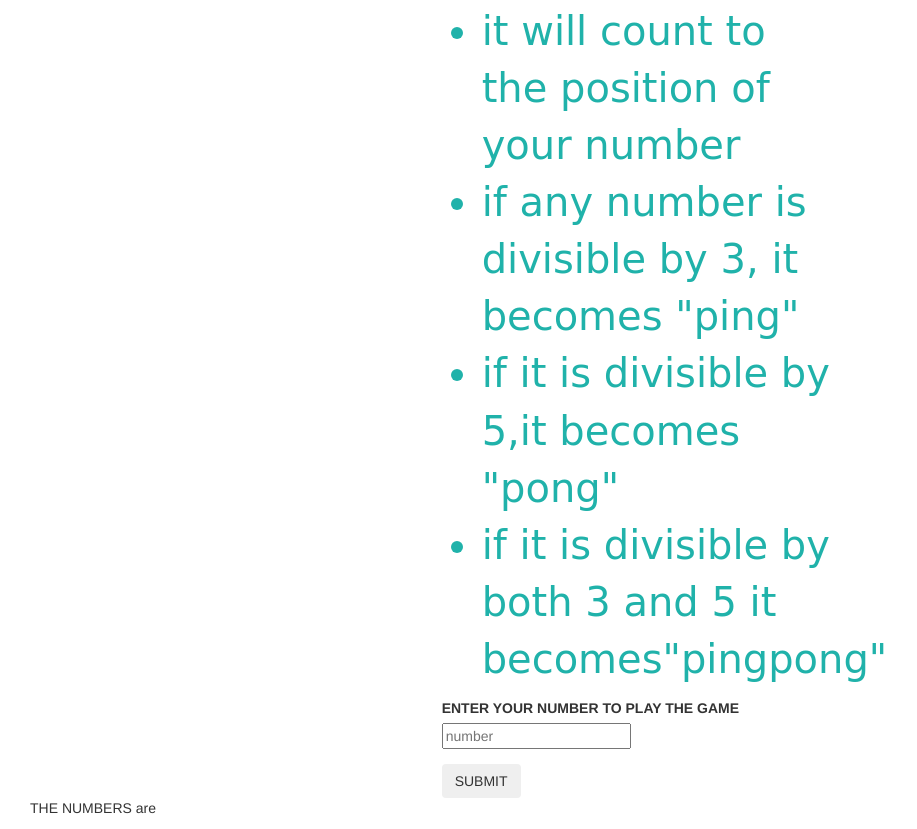
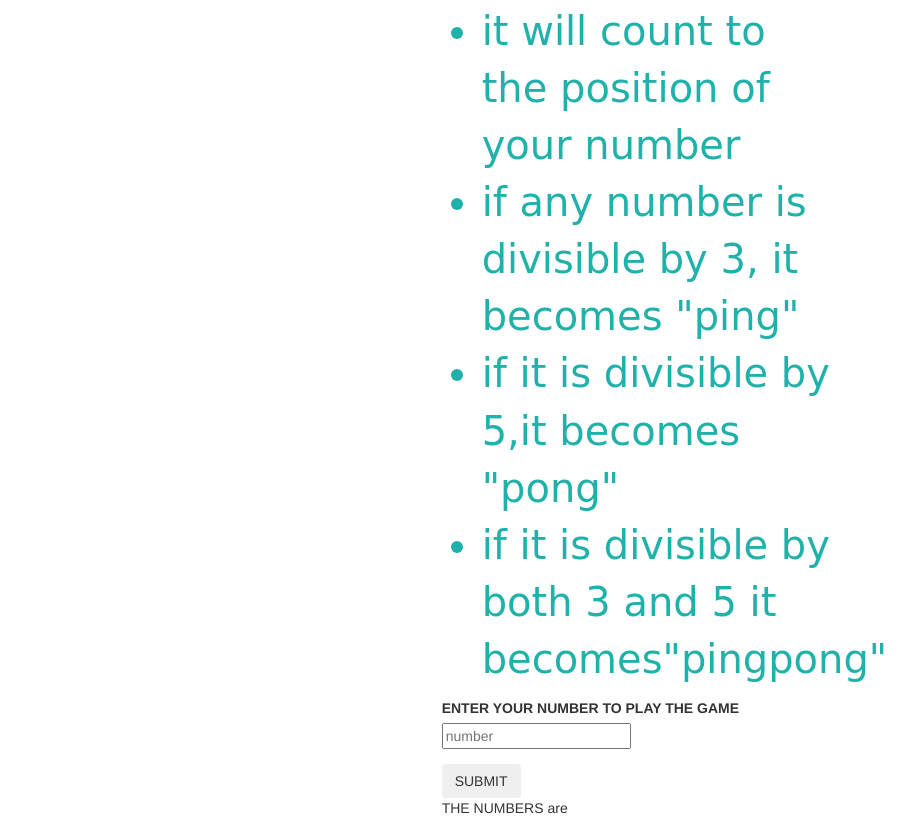
Before and after one commit to Collins33/PINGPONG-GAME, a plain HTML site: page index.html in a window 1280 px wide. Shown: the part 614-1443 px from the top of the page, without its empty margins (0-917 px from the left). Drawn offline with Linux system fonts and the light colour scheme; a web font is replaced by a local one.

Commit message:
edited the body to display results below the form

```diff
--- a/css/index.css
+++ b/css/index.css
@@ -29,3 +29,6 @@ background-image: url("");
   font-size: 30px;
   color: grey;
 }
+.col-md-4{
+  align-items: center;
+}
--- a/index.html
+++ b/index.html
@@ -1,5 +1,6 @@
 <!DOCTYPE html>
 <html>
+
 <head>
   <meta charset="utf-8">
   <link href="css/bootstrap.min.css" rel="stylesheet">
@@ -10,6 +11,7 @@
   <link href="https://fonts.googleapis.com/css?family=Modak|Permanent+Marker" rel="stylesheet">
   <title>PINGPONG</title>
 </head>
+
 <body>
   <div class="container-fluid">
     <div class="row" id="header">
@@ -34,29 +36,21 @@
           <li class="bodyfont">if it is divisible by 5,it becomes "pong"</li>
           <li class="bodyfont">if it is divisible by both 3 and 5 it becomes"pingpong"</li>
         </ul>
-
-
         <form id="form">
           <div class="form-group">
             <label for="number">
             ENTER YOUR NUMBER TO PLAY THE GAME
           </label>
-          <input  placeholder="number" type="number" size="30px" id="userinput"/>
+            <input placeholder="number" type="number" size="30px" id="userinput" />
           </div>
-          <button type="submit" class="btn" display="inline" >SUBMIT</button>
-
+          <button type="submit" class="btn" display="inline">SUBMIT</button>
         </form>
-
+        <p>THE NUMBERS are</p>
+        <ul id="results"></ul>
       </div>
-
-
-
-
-
     </div>
     <div class="col-md-4" class="gamecolumn">
-      <p>THE NUMBERS are</p>
-      <ul id="results"></ul>
+
     </div>
 
   </div>
@@ -64,4 +58,5 @@
 
 
 </body>
+
 </html>
```
Lines whose indentation alone changed are shown as unchanged.
